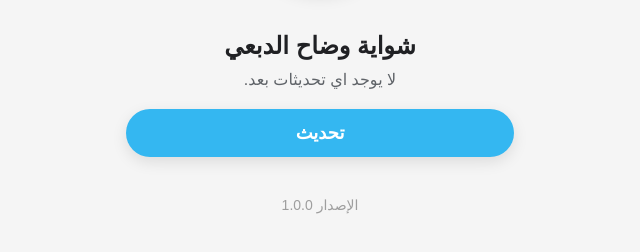
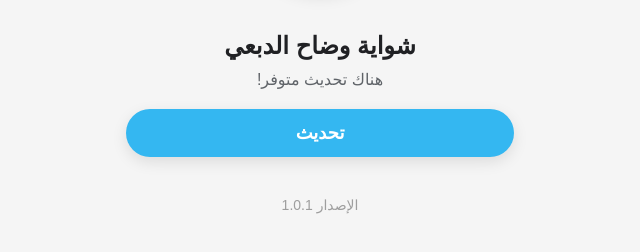
Before and after one commit to App-Wadah/1.0.0, a plain HTML site: page index.html in a window 1280 px wide. Shown: the part 404-656 px from the top of the page, 320-960 px from the left. Drawn offline with Linux system fonts and the light colour scheme.

Commit message:
Update index.html

```diff
--- a/index.html
+++ b/index.html
@@ -146,7 +146,7 @@
   <!-- معلومات التطبيق -->
   <div class="app-info">
     <h1>شواية وضاح الدبعي</h1>
-    <p>لا يوجد اي تحديثات بعد.</p>
+    <p>هناك تحديث متوفر!</p>
   </div>
 
   <!-- زر التحديث -->
@@ -154,7 +154,7 @@
 
   <!-- الفوتر -->
   <div class="footer">
-    <p>الإصدار 1.0.0</p>
+    <p>الإصدار 1.0.1</p>
   </div>
 
 </div>
```
